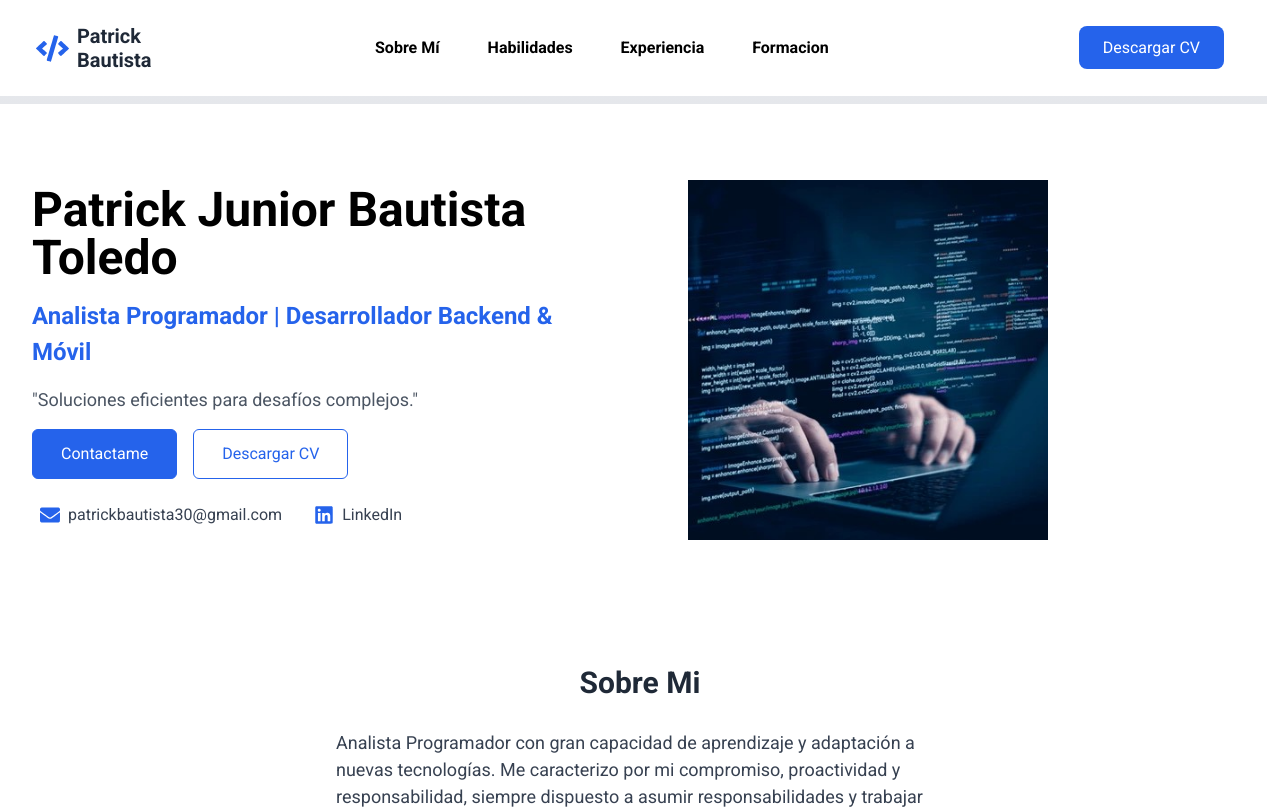
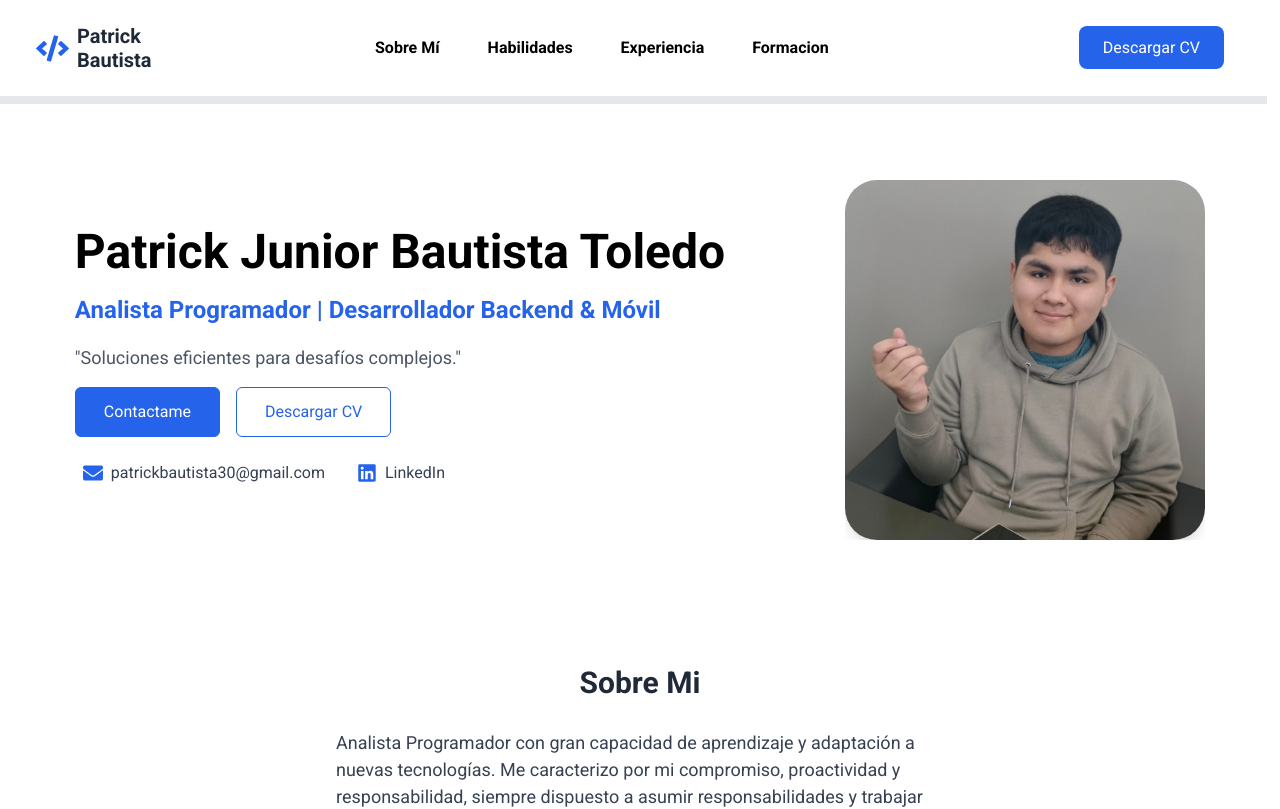
Before and after one commit to pbautistadev/patrick-portfolio, a React (Vite) app: page / in a window 1280 px wide. Shown: the top 809 px of the page. Built offline with nearby package versions, Linux system fonts and the light colour scheme.

Commit message:
Update profile photo and package.json

```diff
--- a/package.json
+++ b/package.json
@@ -8,7 +8,9 @@
     "dev": "vite",
     "build": "tsc -b && vite build",
     "lint": "eslint .",
-    "preview": "vite preview"
+    "preview": "vite preview",
+    "predeploy": "npm run build",
+    "deploy": "gh-pages -d dist"
   },
   "dependencies": {
     "@tailwindcss/vite": "^4.1.10",
--- a/src/components/About/About.tsx
+++ b/src/components/About/About.tsx
@@ -1,4 +1,4 @@
-import Foto from "../../assets/foto-perfil.png";
+import Foto from "../../assets/foto-perfil-con-fondo.jpg";
 import CV from "../../assets/pdf/patrickbautista_es.pdf";
 
 const aboutMeLinks = [
@@ -49,9 +49,9 @@ const aboutMeLinks = [
 
 const About = () => {
   return (
-    <div className=" my-4 mx-8">
-      <div className="flex flex-col md:flex-row items-center md:items-center gap-4 pb-15 pt-15">
-        <div className="basis-1/2 flex flex-col items-start text-left gap-4">
+    <div className=" my-4 mx-8 items-center justify-items-center">
+      <div className="flex flex-col md:flex-row items-center md:items-center gap-10 pb-15 pt-15">
+        <div className=" flex flex-col items-start text-left gap-4">
           <h1 className="text-[48px] font-bold leading-none">
             Patrick Junior Bautista Toledo
           </h1>
@@ -111,9 +111,12 @@ const About = () => {
             </a>
           </div>
         </div>
-        <div className="basis-1/2 flex justify-start items-start md:ml-20">
+        <div className=" flex justify-start items-start md:ml-20">
           <div className="w-90 h-90  overflow-hidden">
-            <img src={Foto} className="w-full h-full object-cover " />
+            <img
+              src={Foto}
+              className="w-full h-full object-cover rounded-4xl shadow-lg"
+            />
           </div>
         </div>
       </div>
--- a/src/components/Experience/Experience.tsx
+++ b/src/components/Experience/Experience.tsx
@@ -29,7 +29,7 @@ function Experience() {
       </h1>
       <div className="w-[calc(55%+4rem)] box-border  flex flex-col items-center justify-center gap-8 my-8   ">
         {experienceInfo.map((link) => (
-          <div className="bg-white p-8 flex flex-col gap-5">
+          <div key={link.id} className="bg-white p-8 flex flex-col gap-5">
             <div className="w-full flex flex-row justify-between">
               <div>
                 <p className="text-[24px] text-primary font-bold">
--- a/src/components/Formation/Formation.tsx
+++ b/src/components/Formation/Formation.tsx
@@ -27,7 +27,7 @@ function Formation() {
       </h1>
       <div className="w-[calc(70%+4rem)] box-border  flex flex-row items-center justify-evenly gap-8 my-8   ">
         {formationInfo.map((link) => (
-          <div className="flex flex-row justify-start gap-4">
+          <div key={link.id} className="flex flex-row justify-start gap-4">
             <div>
               <svg
                 className="w-[50px] fill-current text-primary bg-sky-200 p-2 rounded-md"
```
Also changed, not shown: src/assets/foto-perfil-con-fondo.jpg (added), src/assets/foto-perfil.png (deleted).
